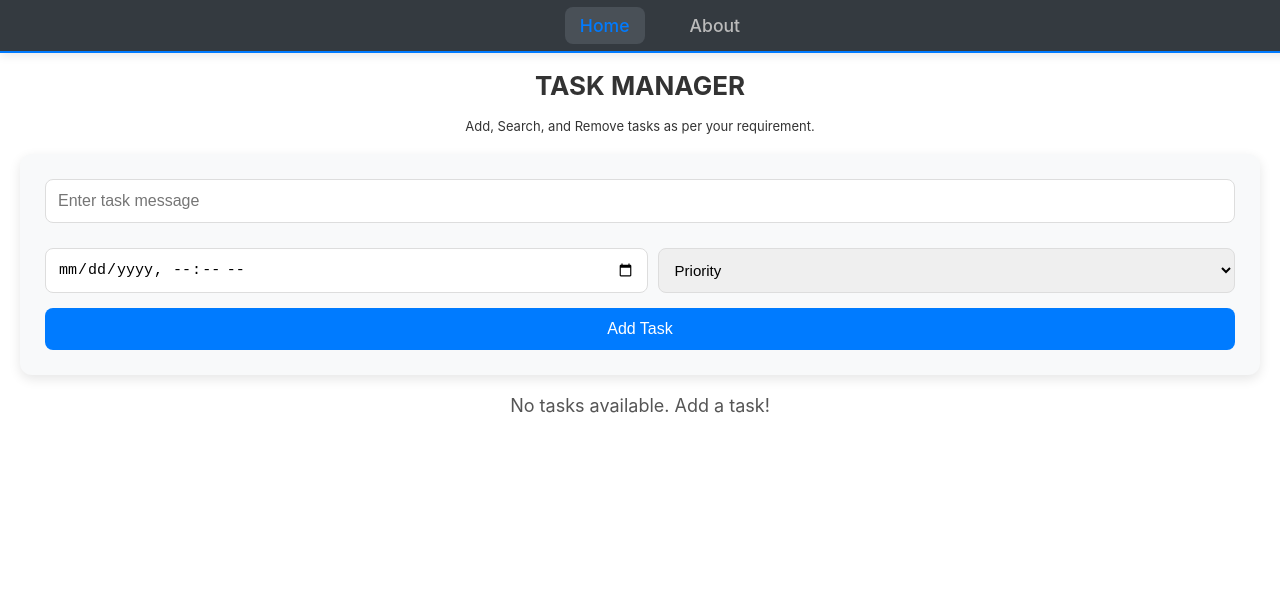
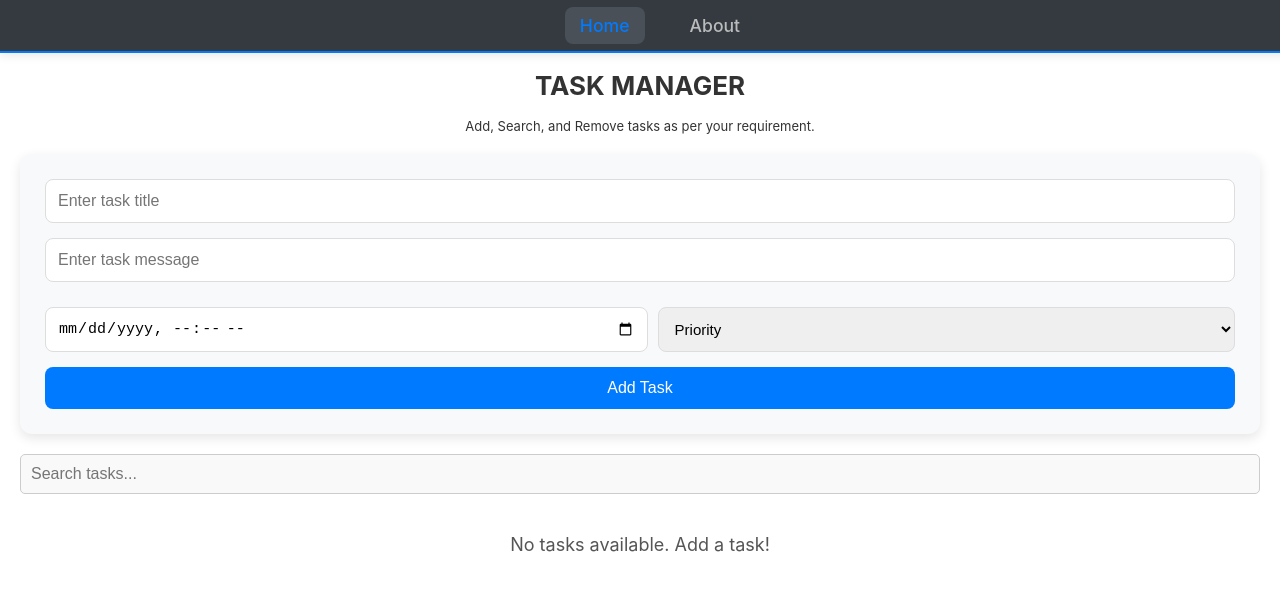
Before and after one commit to WarLord0401/Task-Manager, a React (Create React App) app: page / in a window 1280 px wide. Shown: the top 590 px of the page. Built offline with nearby package versions, Linux system fonts and the light colour scheme.

Commit message:
added search bar and task title.

```diff
--- a/src/components/Form.jsx
+++ b/src/components/Form.jsx
@@ -2,9 +2,11 @@ import React, { useState } from "react";
 import styled from "styled-components";
 
 const Form = ({ addTask }) => {
+  const [title, setTitle] = useState(""); // New state for the title
   const [message, setMessage] = useState("");
   const [reminderTime, setReminderTime] = useState("");
   const [priority, setPriority] = useState("");
+  const [isTitleValid, setIsTitleValid] = useState(true); // Validation for title
   const [isMessageValid, setIsMessageValid] = useState(true);
   const [isReminderTimeValid, setIsReminderTimeValid] = useState(true);
   const [isPriorityValid, setIsPriorityValid] = useState(true);
@@ -13,6 +15,10 @@ const Form = ({ addTask }) => {
     e.preventDefault();
     let valid = true;
 
+    if (!title) {
+      setIsTitleValid(false);
+      valid = false;
+    }
     if (!message) {
       setIsMessageValid(false);
       valid = false;
@@ -27,10 +33,12 @@ const Form = ({ addTask }) => {
     }
 
     if (valid) {
-      addTask(message, reminderTime, priority);
+      addTask(title, message, reminderTime, priority); // Include title in task
+      setTitle("");
       setMessage("");
       setReminderTime("");
       setPriority("");
+      setIsTitleValid(true);
       setIsMessageValid(true);
       setIsReminderTimeValid(true);
       setIsPriorityValid(true);
@@ -41,6 +49,16 @@ const Form = ({ addTask }) => {
 
   return (
     <FormContainer onSubmit={handleSubmit}>
+      <Input
+        type="text"
+        placeholder="Enter task title" // Title input placeholder
+        value={title}
+        onChange={(e) => {
+          setTitle(e.target.value);
+          setIsTitleValid(true); // Reset validation on change
+        }}
+        isValid={isTitleValid}
+      />
       <Input
         type="text"
         placeholder="Enter task message"
--- a/src/components/TaskList.jsx
+++ b/src/components/TaskList.jsx
@@ -5,6 +5,7 @@ import styled from "styled-components";
 const TaskList = ({ tasks, removeTask }) => {
   const [sortedTasks, setSortedTasks] = useState(tasks);
   const [sortCriteria, setSortCriteria] = useState("timeAsc"); // Default sorting by time ascending
+  const [searchQuery, setSearchQuery] = useState(""); // State for search query
 
   // Sorting function based on priority
   const sortByPriorityAsc = (a, b) => {
@@ -37,6 +38,7 @@ const TaskList = ({ tasks, removeTask }) => {
       let sortedArray = [...tasks]; // Create a copy of the tasks
 
       switch (criteria) {
+
         case "priorityAsc":
           sortedArray.sort(sortByPriorityAsc);
           break;
@@ -65,6 +67,13 @@ const TaskList = ({ tasks, removeTask }) => {
 
   return (
     <div>
+      {/* search bar */}
+      <SearchBar
+        type="text"
+        placeholder="Search tasks..."
+        value={searchQuery}
+        onChange={(e) => setSearchQuery(e.target.value)}
+      />
       {/* Conditionally render sorting options */}
       {tasks.length > 1 && (
         <SortDropdown
@@ -84,7 +93,6 @@ const TaskList = ({ tasks, removeTask }) => {
       ) : tasks.length === 1 ? (
         <TaskContainer>
           <TaskTile>
-            <div style={{ display: "flex", flexDirection: "row" }}>
             <TaskTitle>{tasks[0].message}</TaskTitle>
             <TimeDetails>
               {new Date(tasks[0].reminderTime).toLocaleString()}
@@ -92,7 +100,7 @@ const TaskList = ({ tasks, removeTask }) => {
             <PriorityTag priority={tasks[0].priority}>
               Priority: {tasks[0].priority}
             </PriorityTag>
-            </div>
+
             <DeleteButton onClick={() => removeTask(tasks[0].message)}>
               Delete
             </DeleteButton>
@@ -131,6 +139,24 @@ const TaskList = ({ tasks, removeTask }) => {
 };
 
 export default TaskList;
+
+const SearchBar = styled.input`
+  width: 100%;
+  padding: 10px;
+  font-size: 16px;
+  margin: 20px 0;
+  border-radius: 5px;
+  border: 1px solid #ccc;
+  background-color: #f9f9f9;
+  box-sizing: border-box;
+  transition: background-color 0.3s ease;
+
+  &:focus {
+    background-color: #e6f7ff;
+    border-color: #80bfff;
+    outline: none;
+  }
+`;
 
 // Styled components
 const TaskContainer = styled(motion.div)`
```
Lines whose indentation alone changed are shown as unchanged.
